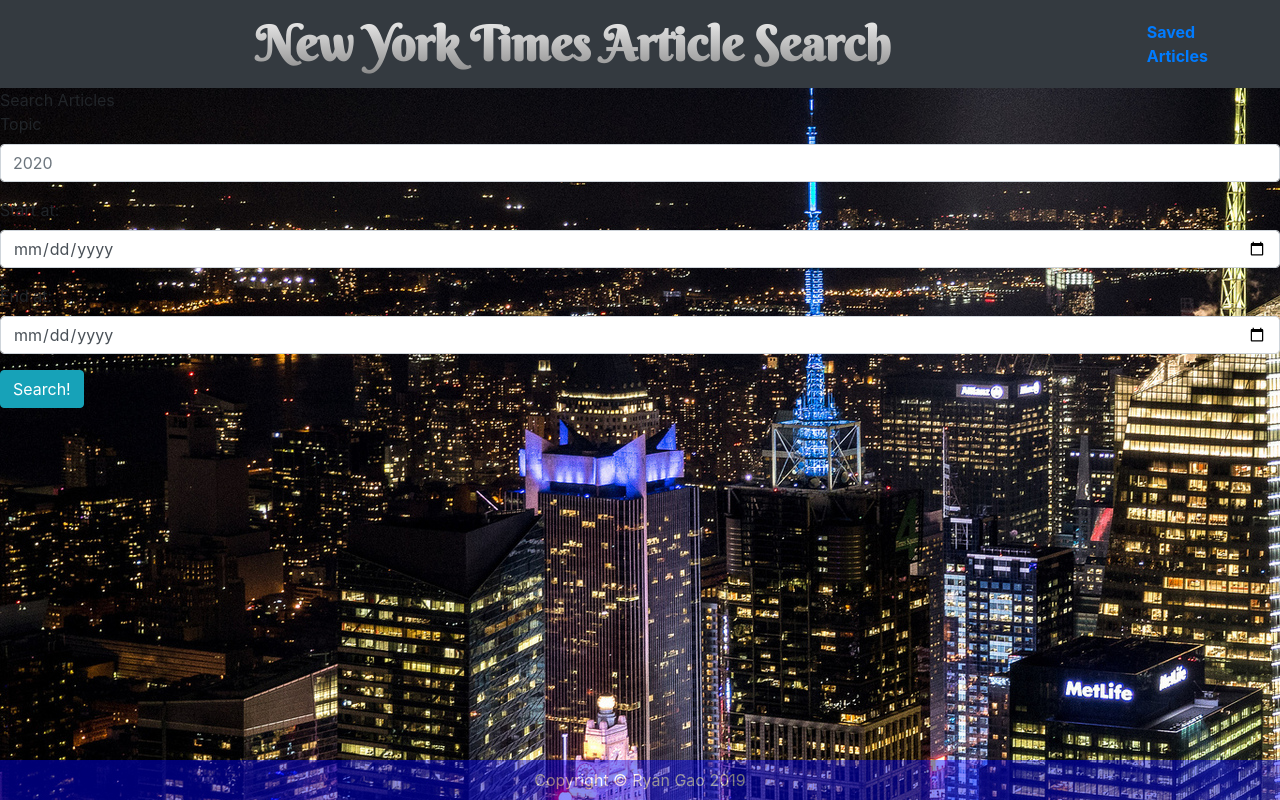
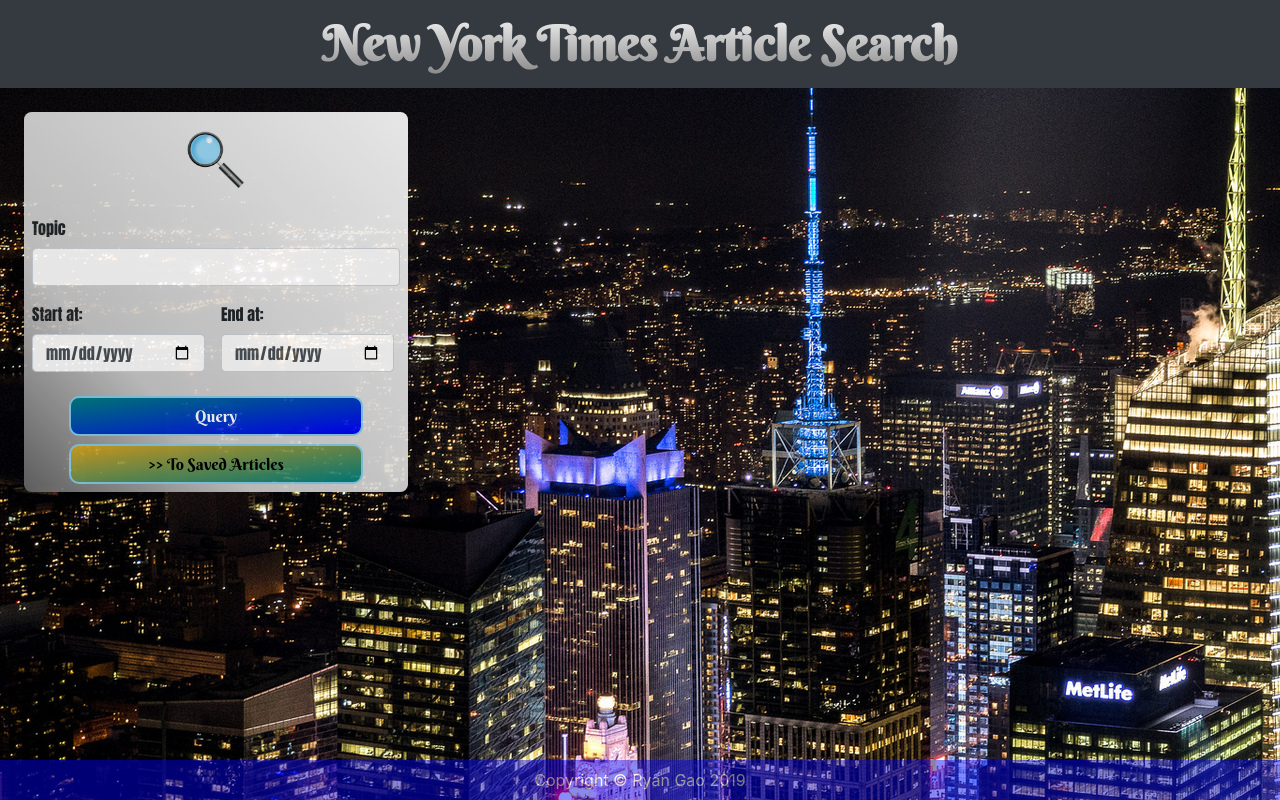
Before and after one commit to rgao/NYT_Search, a React (Create React App) app in the folder client/: page / in a window 1280 px wide. Built offline with nearby package versions, Linux system fonts and the light colour scheme.

Commit message:
css for form

```diff
--- a/client/src/components/Nav/Nav.js
+++ b/client/src/components/Nav/Nav.js
@@ -9,10 +9,6 @@
         <Link to={"/"} className="navbar-header text-center">
           New York Times Article Search
         </Link>
-
-        <Link className="nav-link" to={"/saved"}>
-          Saved Articles
-        </Link>
       </nav>
     );
   }
--- a/client/src/index.css
+++ b/client/src/index.css
@@ -6,6 +6,7 @@
   -webkit-font-smoothing: antialiased;
   -moz-osx-font-smoothing: grayscale;
   background: url("utils/images/city_bg.jpg");
+  background-attachment: fixed;
 }
 
 /* #root {
--- /dev/null
+++ b/client/src/pages/Home/Home.css
@@ -0,0 +1,55 @@
+.Home {
+    font-family: 'Berkshire Swash', cursive;
+}
+
+form {
+    width: 30vw;
+    min-width: 343px;
+    background: repeating-linear-gradient(45deg, #666666, #cccccc 30%, #ffffff);
+    border-radius: 2%;
+    opacity: .9;
+    font-family: 'Impact', fantasy;
+}
+
+#search_icon {
+    max-width: 5em;
+    max-height: 5em;
+}
+
+.date-input {
+    display: inline-block;
+    width: 47%;
+}
+
+.btn {
+    width: 80%;
+    border: 2px solid skyblue;
+    border-radius: 10px;
+    font-family: 'Berkshire Swash', cursive;
+}
+
+#query-btn {
+    background: linear-gradient(to bottom right, teal, blue)
+}
+
+#saved-btn {
+    background: linear-gradient(to bottom right, goldenrod, teal)
+}
+
+#query-btn:hover {
+    background: navy
+}
+
+#saved-btn:hover {
+    background: teal;
+    text-decoration: none;
+}
+
+#saved-link {
+    color: black;
+}
+
+#saved-link:hover {
+    text-decoration: none;
+    color: black;
+}
--- a/client/src/pages/Home/Home.js
+++ b/client/src/pages/Home/Home.js
@@ -1,7 +1,10 @@
 import React, { Component } from 'react';
 import API from "../../utils/API.js";
+import { Link } from "react-router-dom";
 import { Button } from 'react-bootstrap'
 import SearchedArticleCard from "../../components/SearchedArticleCard/SearchedArticleCard.js"
+import './Home.css'
+import search from '../../utils/images/search_icon.png'
 
 class Home extends Component {
     state = {
@@ -46,25 +49,30 @@
 
     render() {
         return (
-            <div>
-                <form>
-                    <header>Search Articles</header>
+            <div className="main">
+                <form className="m-4 p-2">
+                    <header className="text-center mb-3">
+                        <img id="search_icon" src={search} />
+                    </header>
                     <div className="form-group">
                         <label>Topic</label>
-                        <input name="topic" value={this.state.topic} className="form-control" onChange={event => this.handleInputChange(event)} type="text" placeholder="2020" />
+                        <input name="topic" value={this.state.topic} className="form-control" onChange={event => this.handleInputChange(event)} type="text" />
                     </div>
 
-                    <div className="form-group">
+                    <div className="form-group date-input mr-3">
                         <label>Start at:</label>
-                        <input name="startDate" value={this.state.startDate} className="form-control" onChange={event => this.handleInputChange(event)} type="date" placeholder="11/04/2016" />
+                        <input name="startDate" value={this.state.startDate} className="form-control" onChange={event => this.handleInputChange(event)} type="date" />
                     </div>
 
-                    <div className="form-group">
+                    <div className="form-group date-input">
                         <label>End at:</label>
-                        <input name="endDate" value={this.state.endDate} className="form-control" onChange={event => this.handleInputChange(event)} type="date" placeholder="02/08/2019" />
+                        <input name="endDate" value={this.state.endDate} className="form-control" onChange={event => this.handleInputChange(event)} type="date" />
                     </div>
 
-                    <Button className="btn btn-info" onClick={event => this.handleSubmit(event)}>Search!</Button>
+                    <div className="btn-container text-center mt-2">
+                        <Button className="btn mb-2" id="query-btn" onClick={event => this.handleSubmit(event)}>Query</Button>
+                        <Button className="btn" id="saved-btn"><Link id="saved-link" to={"/saved"}>>> To Saved Articles</Link></Button>
+                    </div>
                 </form>
 
                 <div>
```
Also changed, not shown: client/src/utils/images/search_icon.png (added).
